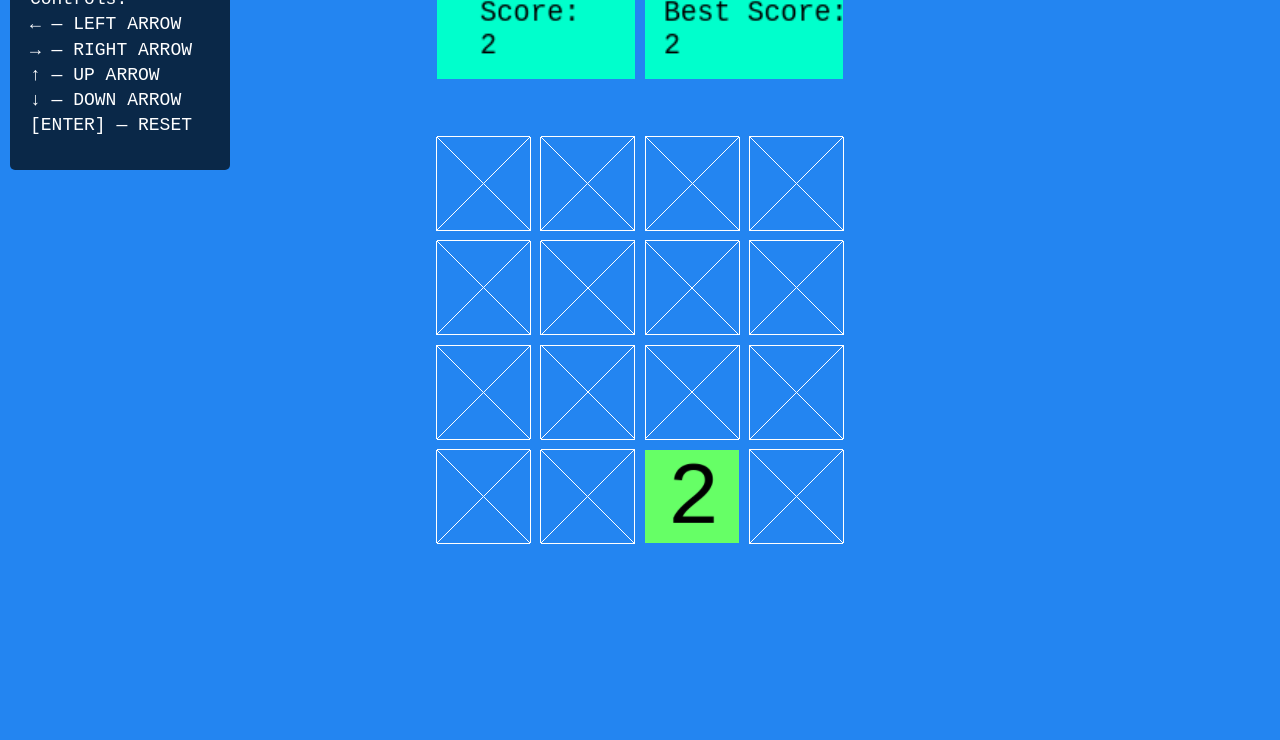
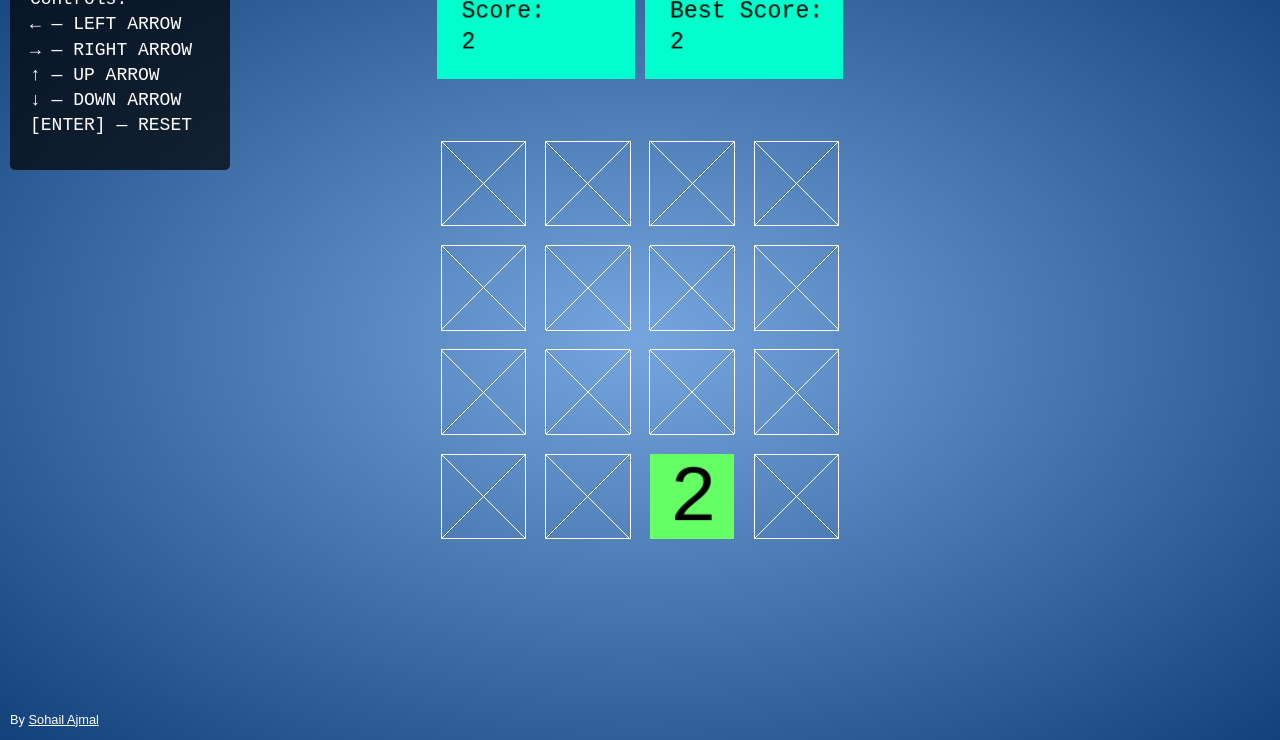
Before and after one commit to Sohail05/2048, a plain HTML site: page index.html in a window 1280 px wide. Shown: the part 60-800 px from the top of the page. Drawn offline with Linux system fonts and the light colour scheme.

Commit message:
Add Gradient

```diff
--- a/css/main.css
+++ b/css/main.css
@@ -86,6 +86,35 @@ textarea {
 /* ==========================================================================
    Author's custom styles
    ========================================================================== */
+
+body{
+
+background: rgb(200,200,200);
+background: -moz-radial-gradient(center, ellipse cover,  rgba(200,200,200,1) 0%, rgba(0,0,0,1) 100%);
+background: -webkit-gradient(radial, center center, 0px, center center, 100%, color-stop(0%,rgba(255,255,255,1)), color-stop(100%,rgba(0,0,0,1)));
+background: -webkit-radial-gradient(center, ellipse cover,  rgba(200,200,200,1) 0%,rgba(0,0,0,1) 100%);
+background: -o-radial-gradient(center, ellipse cover,  rgba(200,200,200,1) 0%,rgba(0,0,0,1) 100%);
+background: -ms-radial-gradient(center, ellipse cover,  rgba(200,200,200,1) 0%,rgba(0,0,0,1) 100%);
+background: radial-gradient(ellipse at center,  rgba(200,200,200,1) 0%,rgba(0,0,0,1) 100%);
+filter: progid:DXImageTransform.Microsoft.gradient( startColorstr='#ffffff', endColorstr='#000000',GradientType=1 );
+
+
+}
+
+#bottom{
+
+    padding: 10px;
+    position:absolute;
+    bottom:0px;
+    border-radius: 5px;
+    color: white;
+
+}
+
+#bottom a{
+
+    color: white;
+}
 
 #info {
     position: absolute;
--- a/index.html
+++ b/index.html
@@ -32,8 +32,9 @@
             <br>[ENTER] &#151; RESET
         </p>
 
+    </section>
 
-    </section>
+    <section id="bottom"><small>By <a href="http://twitter.com/S0hail05">Sohail Ajmal</a></small></section>
 
     <script>
         "use strict";
@@ -45,8 +46,8 @@
         var wireGeometry, wireMaterial;
         var grid;
         var center;
-        var initiater = 0;
-        var score = 0;
+        var initiater=0;
+        var score;
         var topScore = 0;
         var scoreBox;
         var topScoreBox;
@@ -66,17 +67,16 @@
         function init() {
             "use strict";
 
+
             score = 0;
-
             scene = new THREE.Scene();
-
             camera = new THREE.PerspectiveCamera(75, window.innerWidth / window.innerHeight, 1, 10000);
             camera.position.z = 5;
             camera.position.x = 1.5;
             camera.position.y = 1.5;
             center = new THREE.Vector2(1.5, 1.5);
 
-            geometry = new THREE.BoxGeometry(0.9, 0.9, 0.0);
+            geometry = new THREE.BoxGeometry(0.9, 0.9, 0);
             var col = new THREE.Color(Math.random(), Math.random(), Math.random())
             material = new THREE.MeshBasicMaterial({
                 color: col
@@ -151,7 +151,7 @@
                 map: dynamicTexture[10].texture
             });
             material2048[10] = new THREE.MeshBasicMaterial({
-                color: 0xFF0000,
+                color: 0xffffff,
                 map: dynamicTexture[11].texture
             });
             material2048[11] = new THREE.MeshBasicMaterial({
@@ -183,8 +183,8 @@
 
             //Score Boxes!
             //Make Textures
-            scoreTexture = new THREEx.DynamicTexture(128, 64);
-            topScoreTexture = new THREEx.DynamicTexture(128, 64);
+            scoreTexture = new THREEx.DynamicTexture(256, 128);
+            topScoreTexture = new THREEx.DynamicTexture(256, 128);
             //Make Material
             scoreMaterial = new THREE.MeshBasicMaterial({
                 map: scoreTexture.texture
@@ -207,13 +207,15 @@
             scene.add(topScoreBox);
 
             if (initiater == 0) {
-                renderer = new THREE.WebGLRenderer();
+                renderer = new THREE.WebGLRenderer({
+                    alpha: 1
+                });
                 renderer.setSize(window.innerWidth, window.innerHeight);
                 document.body.appendChild(renderer.domElement);
                 initiater = 1;
             }
-            renderer.setClearColor(col, 1);
-
+            renderer.setClearColor(col, 0.5);
+            document.getElementsByTagName("body");
             AddRandom();
             UpdateScore();
 
@@ -230,7 +232,8 @@
 
                         //array[j][i].position.x = lerp(array[j][i].position.x, i, 0.1);
                         //array[j][i].position.y = lerp(array[j][i].position.y, j, 0.1);
-                        grid[j][i].position.lerp(new THREE.Vector3(i, j, 0), 0.1);
+                        grid[j][i].position.lerp(new THREE.Vector3(i, j, 0), 0.2);
+                        grid[j][i].scale.lerp(new THREE.Vector3(0.9, 0.9, 0), 0.1);
                     }
                 }
             }
@@ -262,8 +265,10 @@
                 scene.remove(grid[random.y][random.x]);
                 grid[random.y][random.x] = new THREE.Mesh(geometry, material2048[0]);
                 grid[random.y][random.x].name = "2";
-                grid[random.y][random.x].position.x = center.x;
-                grid[random.y][random.x].position.y = center.y;
+                grid[random.y][random.x].position.x = random.x;
+                grid[random.y][random.x].position.y = random.y;
+                grid[random.y][random.x].scale.x = 0;
+                grid[random.y][random.x].scale.y = 0;
                 scene.add(grid[random.y][random.x]);
                 return 0;
             }
@@ -550,7 +555,9 @@
             }
 
 
-
+            //ScaleDown Effect
+            grid[a[0]][a[1]].scale.x = 1.2;
+            grid[a[0]][a[1]].scale.y = 1.2;
 
             grid[a[0]][a[1]].position.add(positionA);
             grid[b[0]][b[1]].position.add(positionB);
@@ -611,16 +618,16 @@
             }
 
             scoreTexture.clear('white');
-            scoreTexture.context.font = "18px monospace";
-            scoreTexture.drawText("Score:", 28, 28, 'black');
-            scoreTexture.drawText(score, 28, 48, 'black');
+            scoreTexture.context.font = "30px monospace";
+            scoreTexture.drawText("Score:", 32, 52, 'black');
+            scoreTexture.drawText(score, 32, 90, 'black');
             scoreTexture.texture.needsUpdate = true;
 
 
             topScoreTexture.clear('white');
-            topScoreTexture.context.font = "18px monospace";
-            topScoreTexture.drawText("Best Score:", 12, 28, 'black');
-            topScoreTexture.drawText(topScore, 12, 48, 'black');
+            topScoreTexture.context.font = "30px monospace";
+            topScoreTexture.drawText("Best Score:", 32, 52, 'black');
+            topScoreTexture.drawText(topScore, 32, 90, 'black');
             topScoreTexture.texture.needsUpdate = true;
 
 
@@ -634,7 +641,7 @@
         function ScoreColor(findscore) {
 
             for (var i = 0; i < 12; i++) {
-                if (findscore < Math.pow(2,i)) {
+                if (findscore < Math.pow(2, i)) {
                     return material2048[i].color;
                 }
 
```
